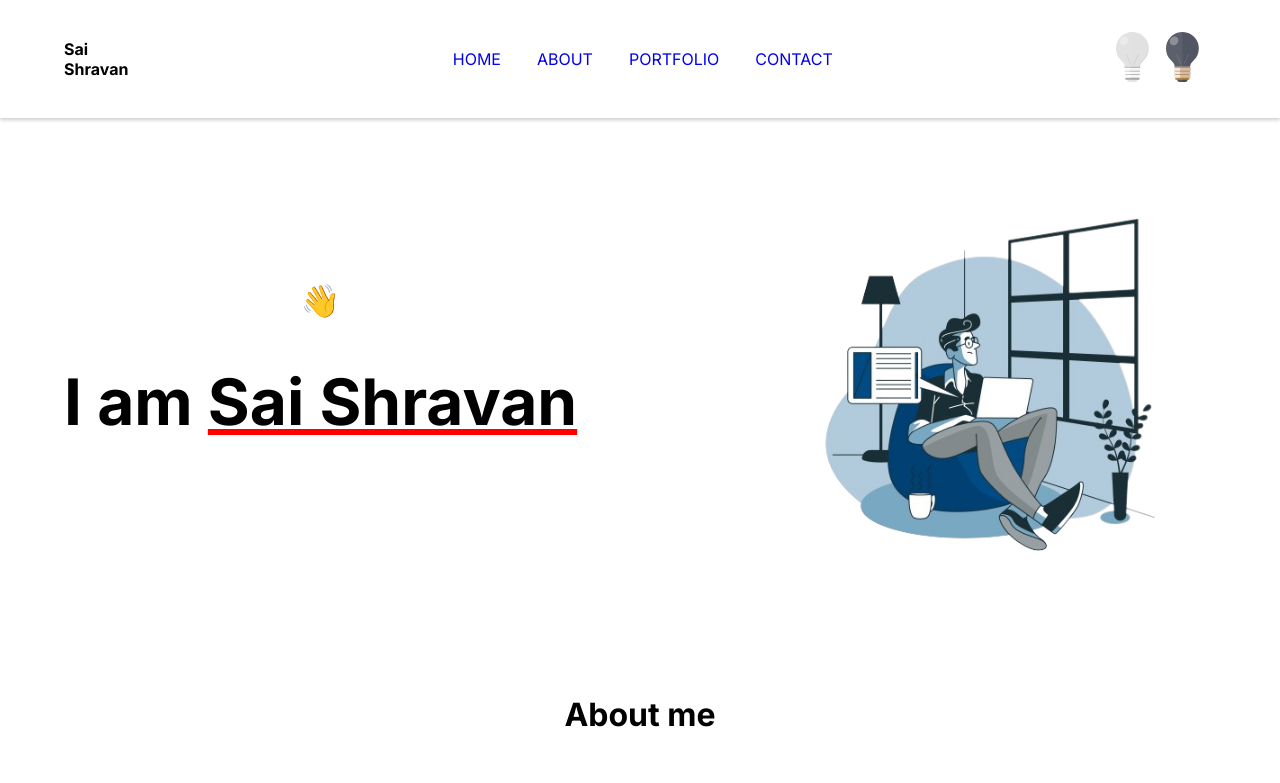
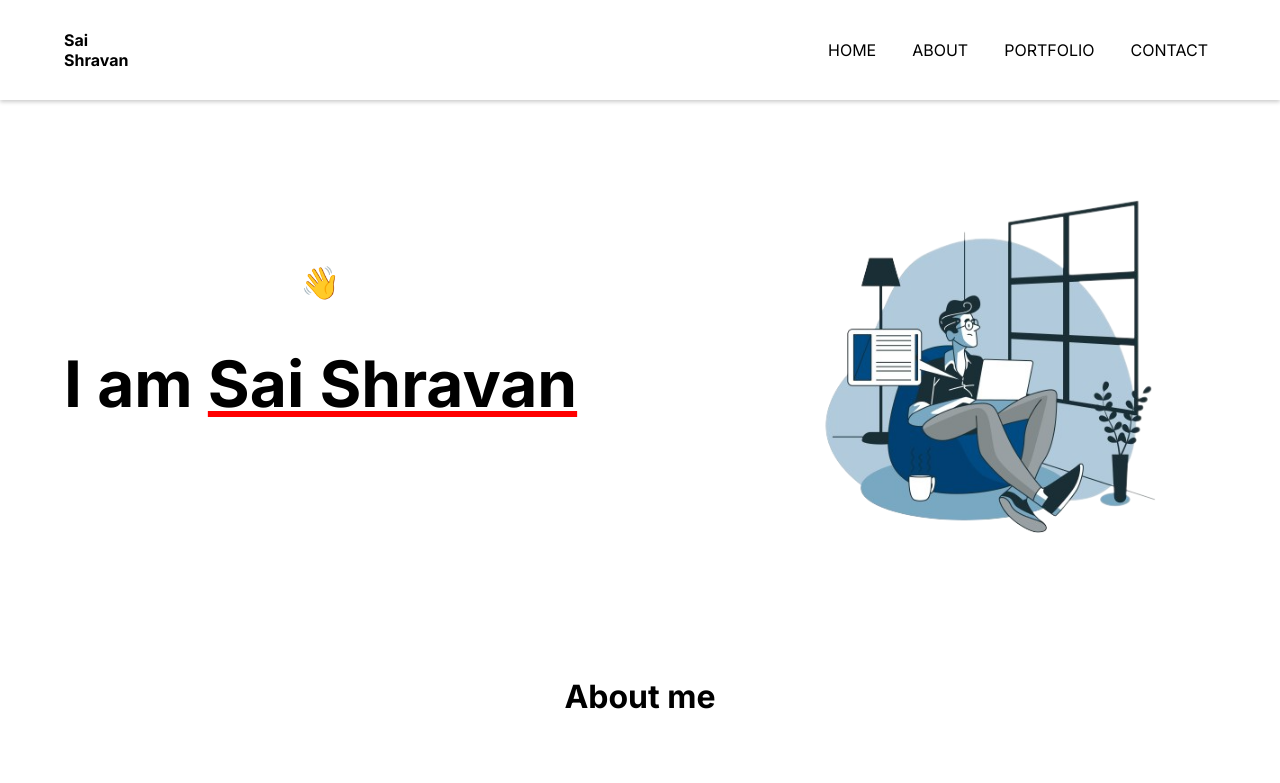
Before and after one commit to shravzzv/Archived-Personal-Website, a Next.js app: page / in a window 1280 px wide. Shown: the top 783 px of the page. Built offline with nearby package versions, Linux system fonts and the light colour scheme.

Commit message:
fix: Remove theme change light bulbs

```diff
--- a/src/components/navbar/navbar.module.css
+++ b/src/components/navbar/navbar.module.css
@@ -63,6 +63,7 @@
 
 .nav__link {
   text-decoration: none;
+  color: var(--txt-clr-prm);
 }
 
 .themeactive {
--- a/src/components/navbar/navbar.tsx
+++ b/src/components/navbar/navbar.tsx
@@ -51,7 +51,7 @@ const Navbar = ({ theme, changeTheme }: navbarProps) => {
                 Contact
               </Link>
             </li>
-            <li className={`${styles.nav__item} ${styles.nav__theme}`}>
+            {/* <li className={`${styles.nav__item} ${styles.nav__theme}`}>
               <Image
                 src='/utility svgs/lighttheme-bulb.svg'
                 alt='lighttheme'
@@ -72,7 +72,7 @@ const Navbar = ({ theme, changeTheme }: navbarProps) => {
                 }`}
                 onClick={() => changeTheme('dark')}
               />
-            </li>
+            </li> */}
           </ul>
         </nav>
       </div>
```
